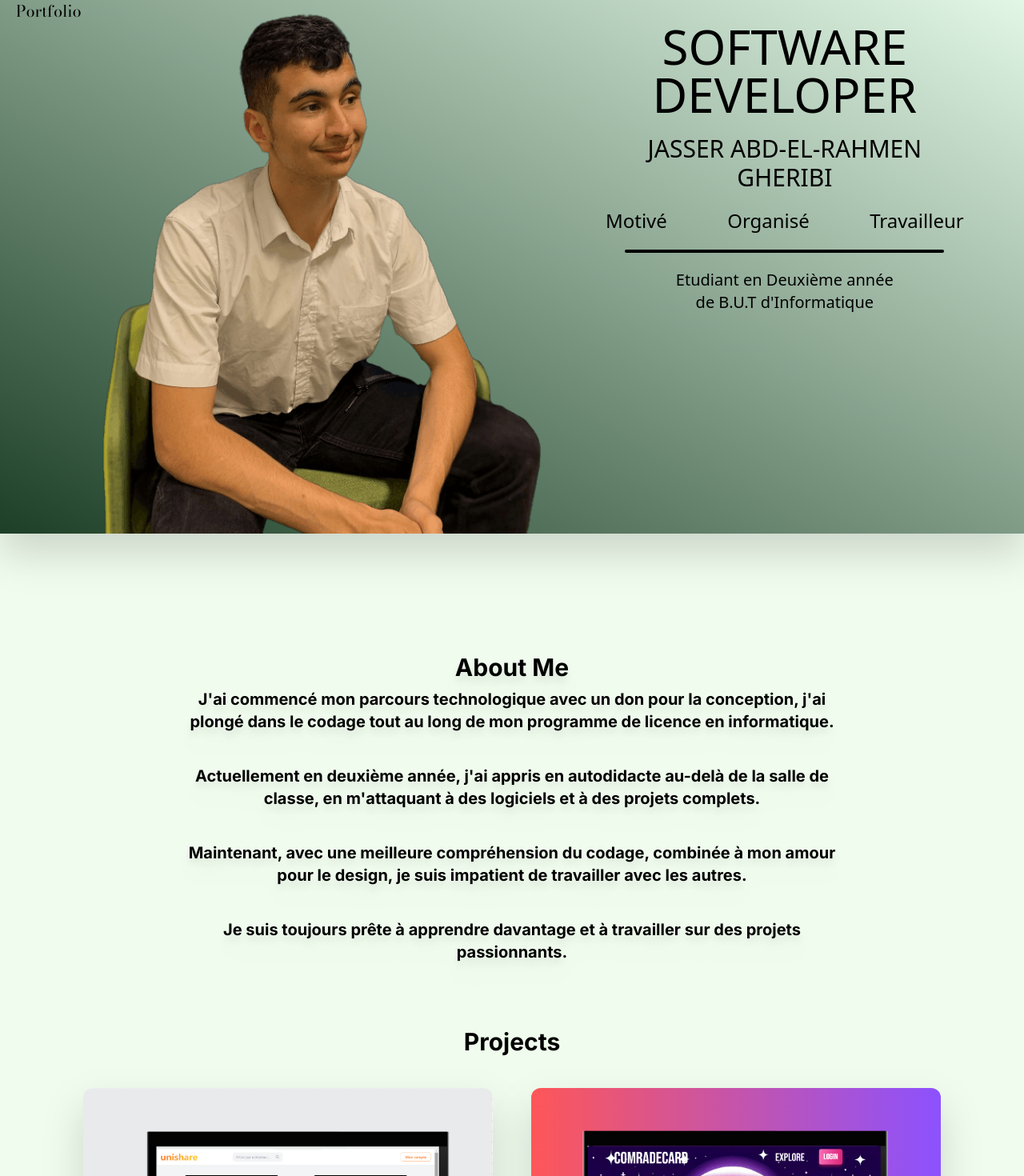
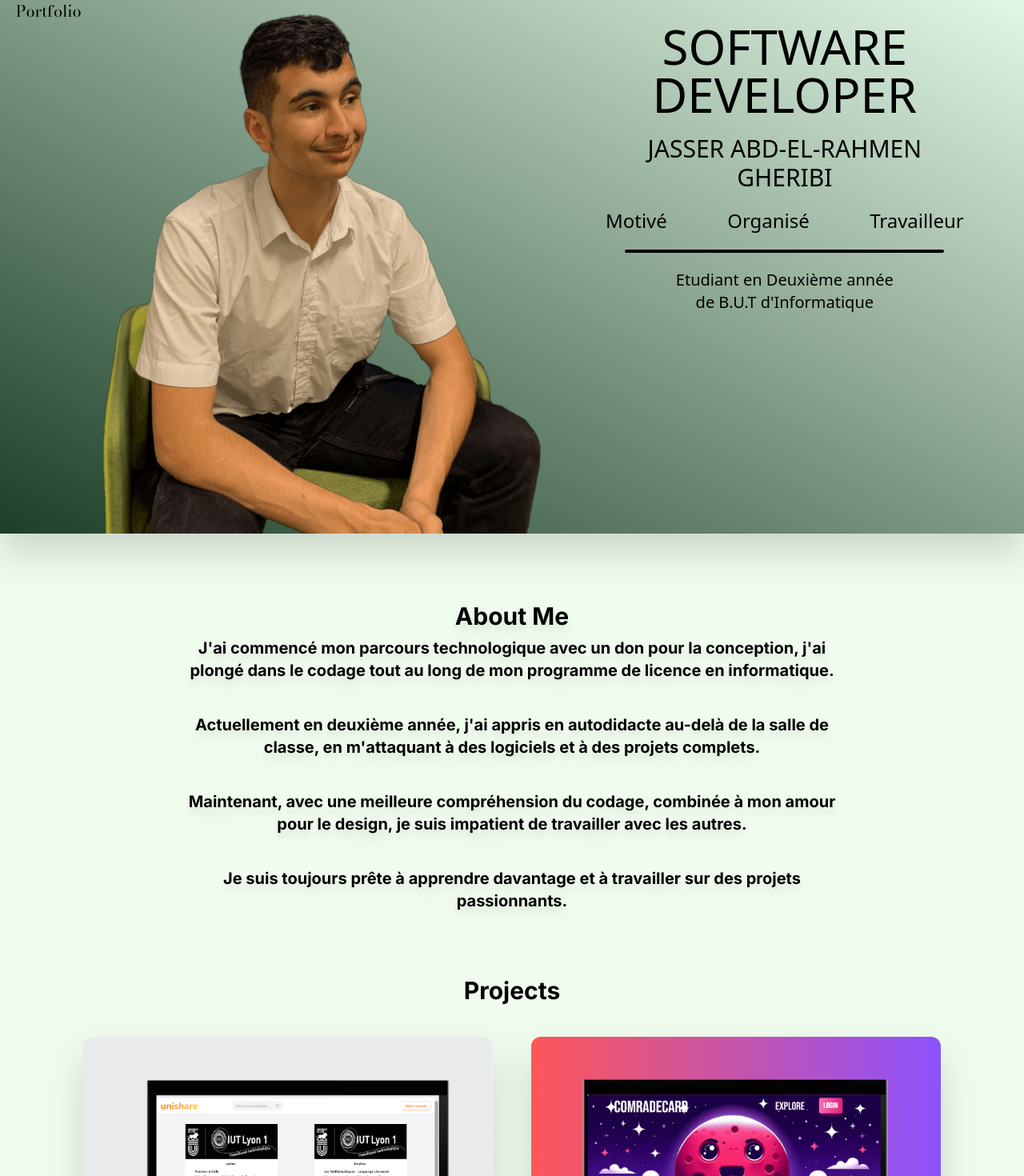
Before and after one commit to TawahinBeirut/portfolio, a React (Create React App) app: page / in a window 1280 px wide. Shown: the top 1470 px of the page at 80% size. Built offline with nearby package versions, Linux system fonts and the light colour scheme; the HTML template or start-up script is replaced by a standard one.

Commit message:
LastPlsLast

```diff
--- a/src/Components/Rubrics.js
+++ b/src/Components/Rubrics.js
@@ -16,7 +16,7 @@
   };
 
   return (
-      <div className="flex flex-col -mt-16">
+      <div className="flex flex-col -mt-40 sm:-mt-32 ">
         <PresentationR />
         <Projects/>
         <Contact/>
```
